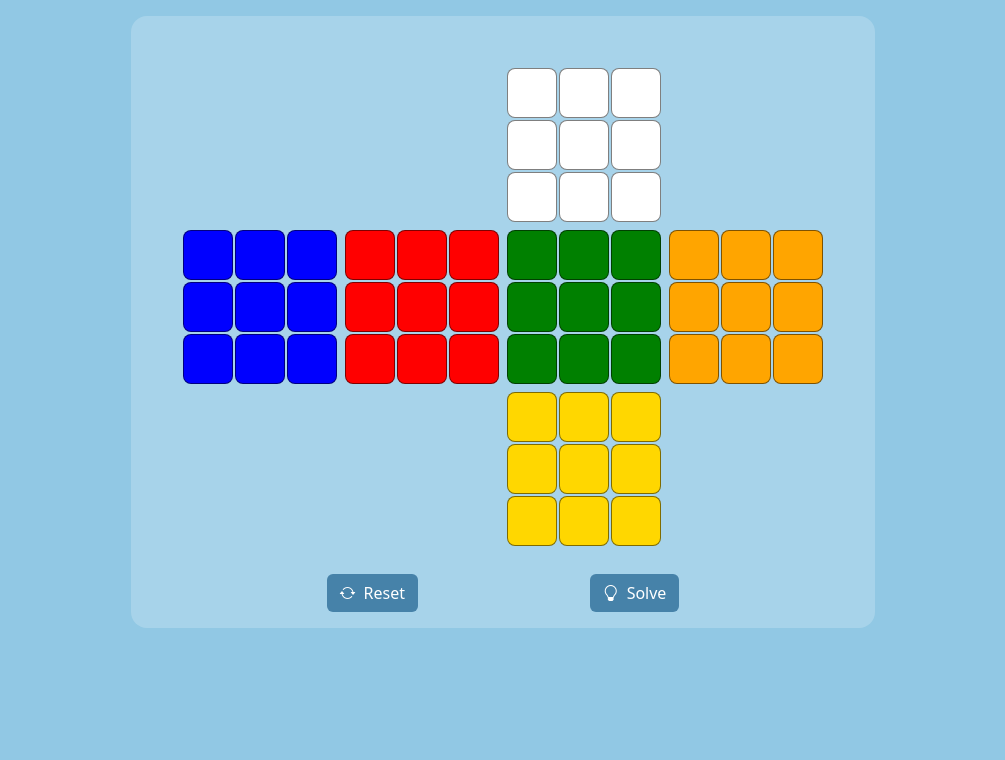
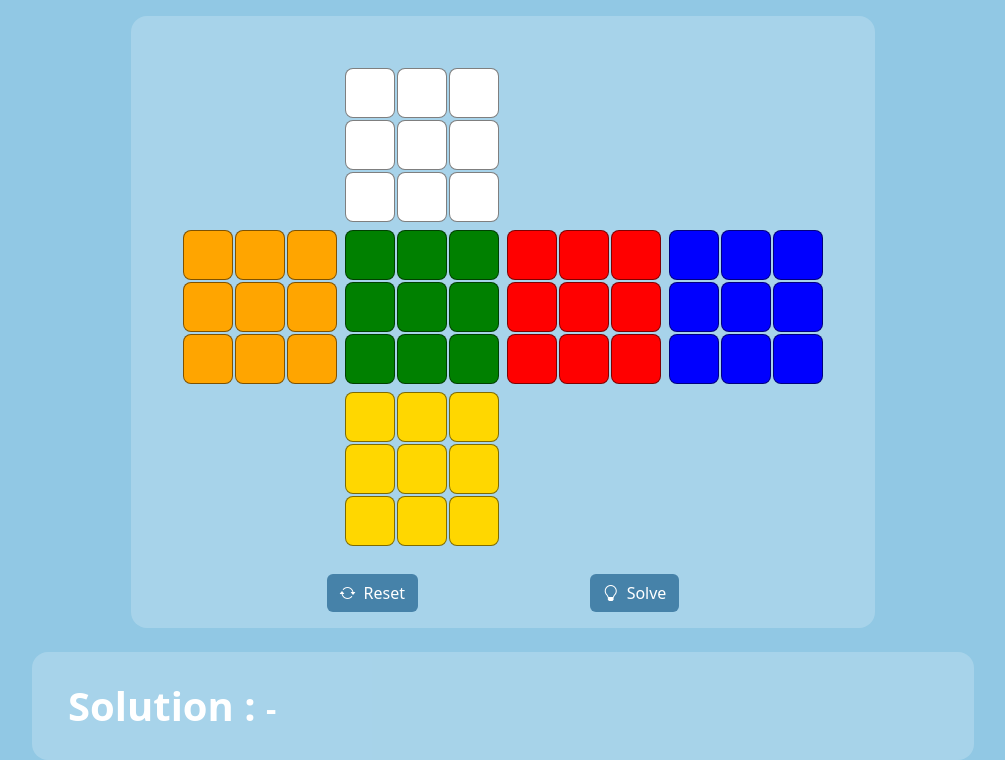
Before and after one commit to Sisalem-Amine/Rubick-s-Cube-App, a Flask app: page /solver in a window 1280 px wide. Shown: the part 106-866 px from the top of the page, without its empty margins (137-1142 px from the left). Before the commit the page ends 734 px from the top, so only its background shows below. Run offline with Flask 3, Linux system fonts and the light colour scheme; the visitor is signed in with stand-in values (Sample User, id 1).

Commit message:
Complete the solver and almost with project

```diff
--- a/app.py
+++ b/app.py
@@ -130,10 +130,27 @@ def stats():
         "solvesNum": result[0]
     })
 
-@app.route("/solver")
+@app.route("/solver", methods=["POST", "GET"])
 @login_required
 def solver():
-    return render_template("solver.html")
+    if request.method == "POST":
+        data = request.get_json()
+        solution = None
+        error = None
+
+        if data:
+            scramble = data.get("scramble")
+            try:
+                solution = kociemba.solve(scramble)
+            except Exception as e:
+                error = str(e)
+
+        return jsonify({
+            "solution": solution,
+            "error": error
+        })
+    else:
+        return render_template("solver.html")
 
 @app.route("/logout", methods=["POST"])
 @login_required
--- a/static/js/core/solver.js
+++ b/static/js/core/solver.js
@@ -1,41 +1,87 @@
 export function renderCubeGrid(solverGrid) {
     let grid = ``;
-    let colors = [['white'],['blue','red','green','orange'],['yellow']];
 
-    for (let i = 0; i < 3; i++) {
-        grid += `<div class="row gx-0 justify-content-center">`;
-
-        let faces = (i === 1) ? 4 : 1;
-
-        for (let j = 0; j < faces; j++) {
-            const isOffset = (faces === 1) ? " offset-3" : "";
-
+    // === Row 1: Up face aligned over Front ===
+    grid += `<div class="row gx-0 offset-3">`;
     grid += `
-                <div class="col-auto${isOffset}">
-                    <div id="face-${i + 1}-${j + 1}" class="face">
+        <div class="col-auto">
+            <div id="face-1" class="face">
     `;
-
     for (let k = 0; k < 9; k++) {
         const isCenter = (k === 4);
         let centerClass = isCenter ? ' center-sticker' : '';
         let disabledAttr = isCenter ? 'disabled' : '';
-
         grid += `
             <button type="button"
-                            class="sticker rounded-3 border border-black border-opacity-50${centerClass} ${colors[i][j]}"
+                    class="sticker rounded-3 border border-black border-opacity-50 white${centerClass}"
                     ${disabledAttr}>
             </button>
         `;
     }
+    grid += `
+            </div>
+        </div>
+    `;
+    grid += `</div>`;
 
+    // === Row 2: Left, Front, Right, Back ===
+    grid += `<div class="row gx-0 justify-content-center">`;
+
+    const faceRow2 = [
+        { id: '2', color: 'orange' },
+        { id: '3', color: 'green' },
+        { id: '4', color: 'red' },
+        { id: '5', color: 'blue' }
+    ];
+
+    for (const face of faceRow2) {
+        grid += `
+            <div class="col-auto">
+                <div id="face-${face.id}" class="face">
+        `;
+        for (let k = 0; k < 9; k++) {
+            const isCenter = (k === 4);
+            let centerClass = isCenter ? ' center-sticker' : '';
+            let disabledAttr = isCenter ? 'disabled' : '';
+            grid += `
+                <button type="button"
+                        class="sticker rounded-3 border border-black border-opacity-50 ${face.color}${centerClass}"
+                        ${disabledAttr}>
+                </button>
+            `;
+        }
         grid += `
                 </div>
             </div>
         `;
     }
+
     grid += `</div>`;
+
+    // === Row 3: Down face aligned under Front ===
+    grid += `<div class="row gx-0 offset-3">`;
+    grid += `
+        <div class="col-auto">
+            <div id="face-6" class="face">
+    `;
+    for (let k = 0; k < 9; k++) {
+        const isCenter = (k === 4);
+        let centerClass = isCenter ? ' center-sticker' : '';
+        let disabledAttr = isCenter ? 'disabled' : '';
+        grid += `
+            <button type="button"
+                    class="sticker rounded-3 border border-black border-opacity-50 yellow${centerClass}"
+                    ${disabledAttr}>
+            </button>
+        `;
     }
+    grid += `
+            </div>
+        </div>
+    `;
+    grid += `</div>`;
 
+    // === Buttons row ===
     grid += `
         <div class="row mt-4 d-flex justify-content-evenly align-items-center">
             <div class="col-auto">
@@ -67,3 +113,80 @@ function colorChanger(sticker){
     sticker.classList.remove(colors[colorIndex]);
     sticker.classList.add(colors[(colorIndex + 1) % colors.length]);
 }
+
+export function getCubeState(){
+    const faceOrder = ['face-1', 'face-4', 'face-3', 'face-6', 'face-2', 'face-5'];
+    const colors = ['white', 'orange', 'green', 'red', 'blue', 'yellow'];
+    let scramble = []
+
+    faceOrder.forEach(faceId => {
+        const face = document.getElementById(faceId);
+        const stickers = face.getElementsByClassName('sticker');
+
+        Array.from(stickers).forEach(sticker => {
+            sticker.classList.forEach(cls => {
+                if (colors.includes(cls)) {
+                    scramble.push(cls);
+                }
+            });
+        });
+    });
+
+    const colorToFace = {
+        white: 'U',
+        red: 'R',
+        blue: 'B',
+        orange: 'L',
+        green: 'F',
+        yellow: 'D'
+    };
+
+    scramble = scramble.map(color => colorToFace[color]).join('');
+
+    return scramble;
+}
+
+export function getSolution(scramble, solutionEl){
+    const data = {
+        scramble: scramble
+    };
+
+    fetch("/solver", {
+        method: 'POST',
+        headers: {
+            'Content-Type': 'application/json'
+        },
+        body: JSON.stringify(data)
+    })
+    .then(res => {
+        if (!res.ok) {
+            throw new Error(`Server responded with status ${res.status}`);
+        }
+        return res.json();
+    })
+    .then(response => {
+        hideError();
+        if (response.solution) {
+            console.log("Solution:", data.solution);
+            solutionEl.textContent = response.solution;
+        } else {
+            showError(response.error);
+        }
+    })
+    .catch(error => {
+        console.error('Submission failed:', error);
+        showError("Invalid scramble or server error.");
+    });
+}
+
+function showError(message) {
+    const errorBox = document.getElementById('solution-error');
+    const errorText = document.getElementById('error');
+
+    errorText.textContent = message;
+    errorBox.classList.remove('d-none');
+}
+
+export function hideError() {
+    document.getElementById('solution-error').classList.add('d-none');
+}
--- a/static/js/ui/app.js
+++ b/static/js/ui/app.js
@@ -8,6 +8,9 @@ import { fetchStats } from '../core/timer.js';
 import { fetchSortSettings } from '../core/history.js';
 import { renderCubeGrid } from '../core/solver.js';
 import { attachStickerEvents } from '../core/solver.js';
+import { getCubeState } from '../core/solver.js';
+import { getSolution } from '../core/solver.js';
+import { hideError } from '../core/solver.js';
 
 const form = document.getElementById('form-to-submit');
 const nav = document.getElementById('navbar');
@@ -27,6 +30,8 @@ const sortRadiosOrder = document.getElementsByName('sort-order');
 const tBody = document.getElementById('tbody');
 const solver = document.getElementById('solver');
 const solverGrid = document.getElementById('cube-grid');
+const solution = document.getElementById('solution');
+const error = document.getElementById('solution-error');
 
 let scrambleType = 'none';
 let myTimeOut;
@@ -153,15 +158,17 @@ if (solver) {
             const resetBtn = document.getElementById('reset-btn');
             resetBtn.addEventListener('click', () => {
                 initializeGrid();
+                hideError();
+                solution.textContent = '-';
             });
 
             const solveBtn = document.getElementById('solve-btn');
 
             solveBtn.addEventListener('click', () => {
-                console.log("solve")
+                const scramble = getCubeState();
+                getSolution(scramble, solution);
             });
         }
-
         initializeGrid();
     });
 }
--- a/templates/solver.html
+++ b/templates/solver.html
@@ -6,8 +6,19 @@
 
 {% block body %}
 <main id="solver" class="container-fluid d-flex flex-column justify-content-center align-items-center">
-    <form id="cube-grid" class="pt-5 px-5 pb-3 mt-3 rounded-4" action="">
+    <form id="cube-grid" class="pt-5 px-5 pb-3 mt-3 mb-2 rounded-4" action="">
 
     </form>
+    <div id="solution-error" class="row my-3 d-none">
+        <div class="col">
+            <span id="error" class="alert alert-danger fs-2 fw-bold rounded-4">IDK</span>
+        </div>
+    </div>
+    <div id="solution-container" class="row w-75 mt-3 rounded-4 p-4">
+        <div class="col">
+            <span class="fs-1 fw-bold">Solution : </span>
+            <span id="solution" class="fs-2 fw-semibold">-</span>
+        </div>
+    </div>
 </main>
 {% endblock %}
```
Also changed, not shown: users.db. Lines whose indentation alone changed are shown as unchanged.
